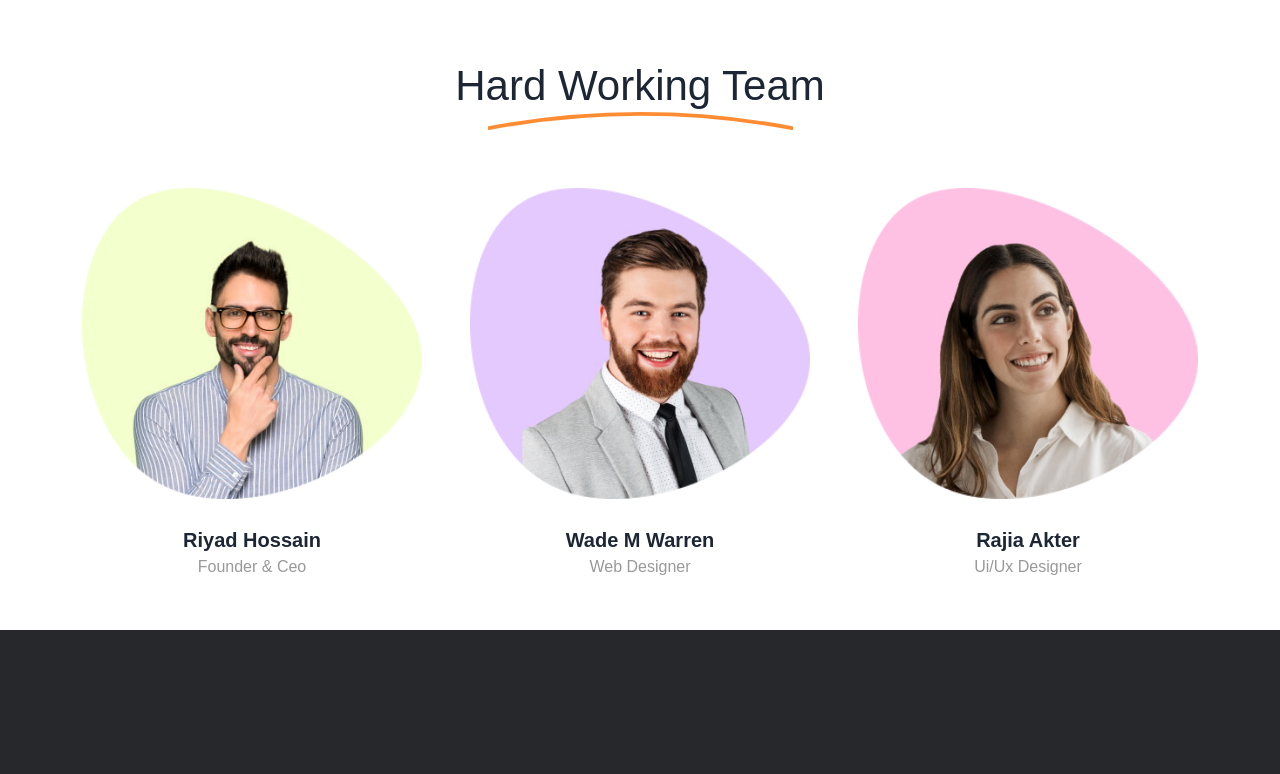
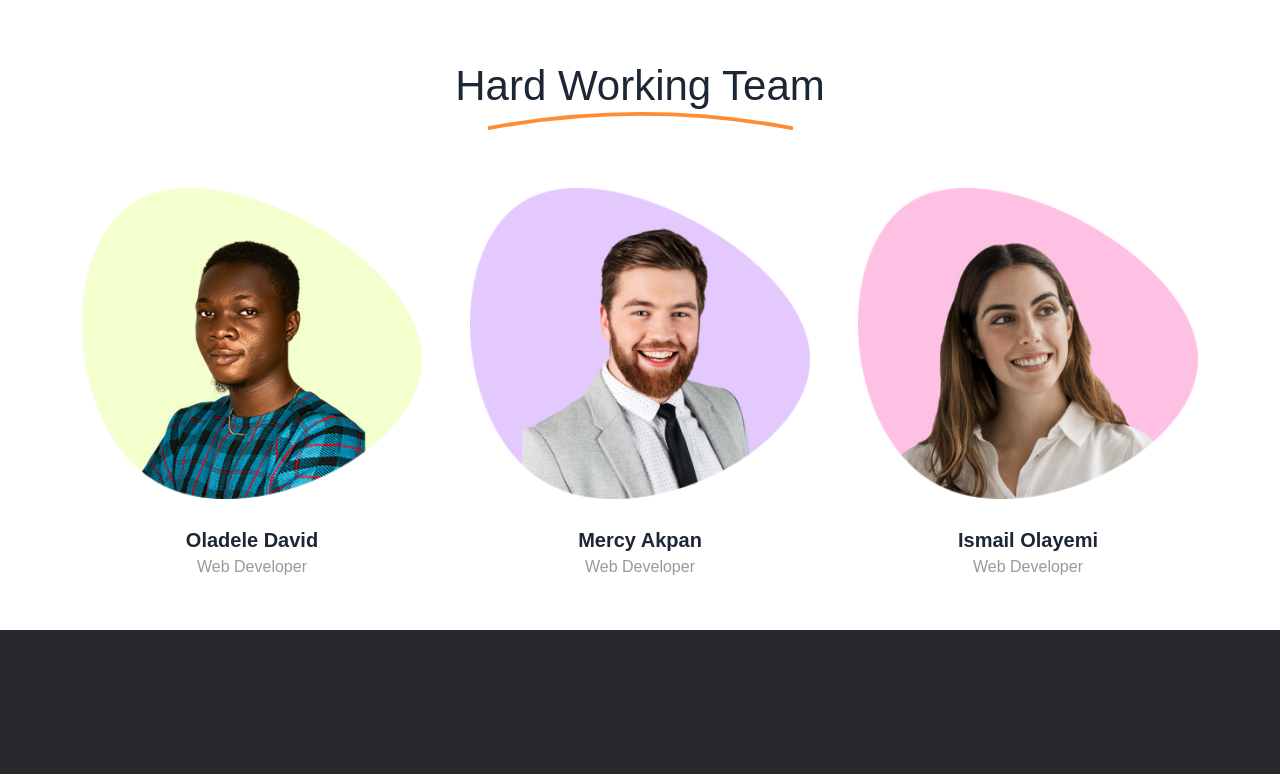
Before and after one commit to oladele-david/staycation_project, a Flask app: page /about in a window 1280 px wide. Shown: the part 599-1373 px from the top of the page. Run offline with Flask 3, Linux system fonts and the light colour scheme; some libraries are stand-ins or nearby versions.

Commit message:
🔨 update: the team name and Title

```diff
--- a/templates/main/about.html
+++ b/templates/main/about.html
@@ -50,8 +50,8 @@
                             <a href="javascript:void(0)"> <img src="{{ url_for('static', filename='assets/img/single-page/team1.jpg') }}" alt="img"> </a>
                         </div>
                         <div class="single-team-contents">
-                            <h4 class="single-team-contents-title"> Riyad Hossain </h4>
-                            <p class="single-team-contents-subtitle"> Founder & Ceo </p>
+                            <h4 class="single-team-contents-title"> Oladele David </h4>
+                            <p class="single-team-contents-subtitle"> Web Developer </p>
                         </div>
                     </div>
                 </div>
@@ -61,8 +61,8 @@
                             <a href="javascript:void(0)"> <img src="{{ url_for('static', filename='assets/img/single-page/team2.jpg') }}" alt="img"> </a>
                         </div>
                         <div class="single-team-contents">
-                            <h4 class="single-team-contents-title"> Wade M Warren </h4>
-                            <p class="single-team-contents-subtitle"> Web Designer </p>
+                            <h4 class="single-team-contents-title"> Mercy Akpan </h4>
+                            <p class="single-team-contents-subtitle"> Web Developer </p>
                         </div>
                     </div>
                 </div>
@@ -72,8 +72,8 @@
                             <a href="javascript:void(0)"> <img src="{{ url_for('static', filename='assets/img/single-page/team3.jpg') }}" alt="img"> </a>
                         </div>
                         <div class="single-team-contents">
-                            <h4 class="single-team-contents-title"> Rajia Akter </h4>
-                            <p class="single-team-contents-subtitle"> Ui/Ux Designer </p>
+                            <h4 class="single-team-contents-title"> Ismail Olayemi </h4>
+                            <p class="single-team-contents-subtitle"> Web Developer </p>
                         </div>
                     </div>
                 </div>
```
Also changed, not shown: static/assets/img/single-page/team1.jpg.
